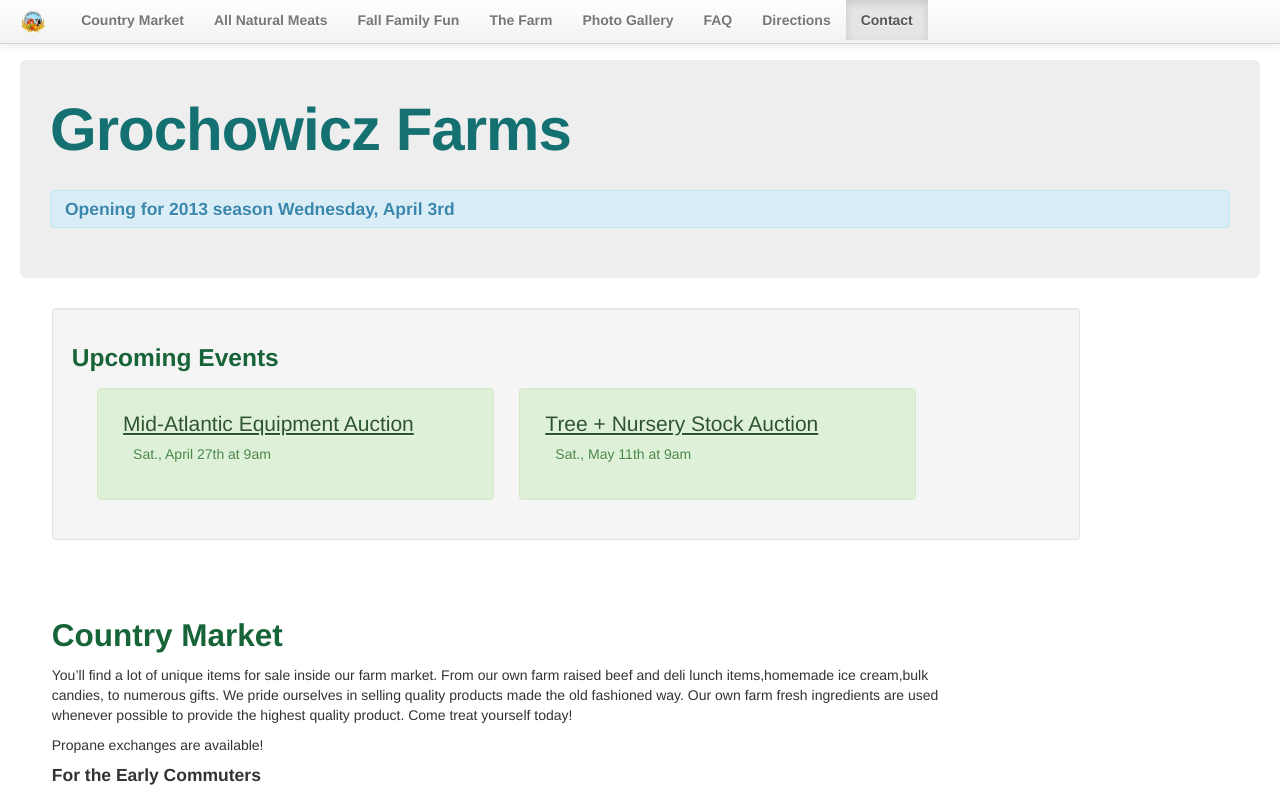
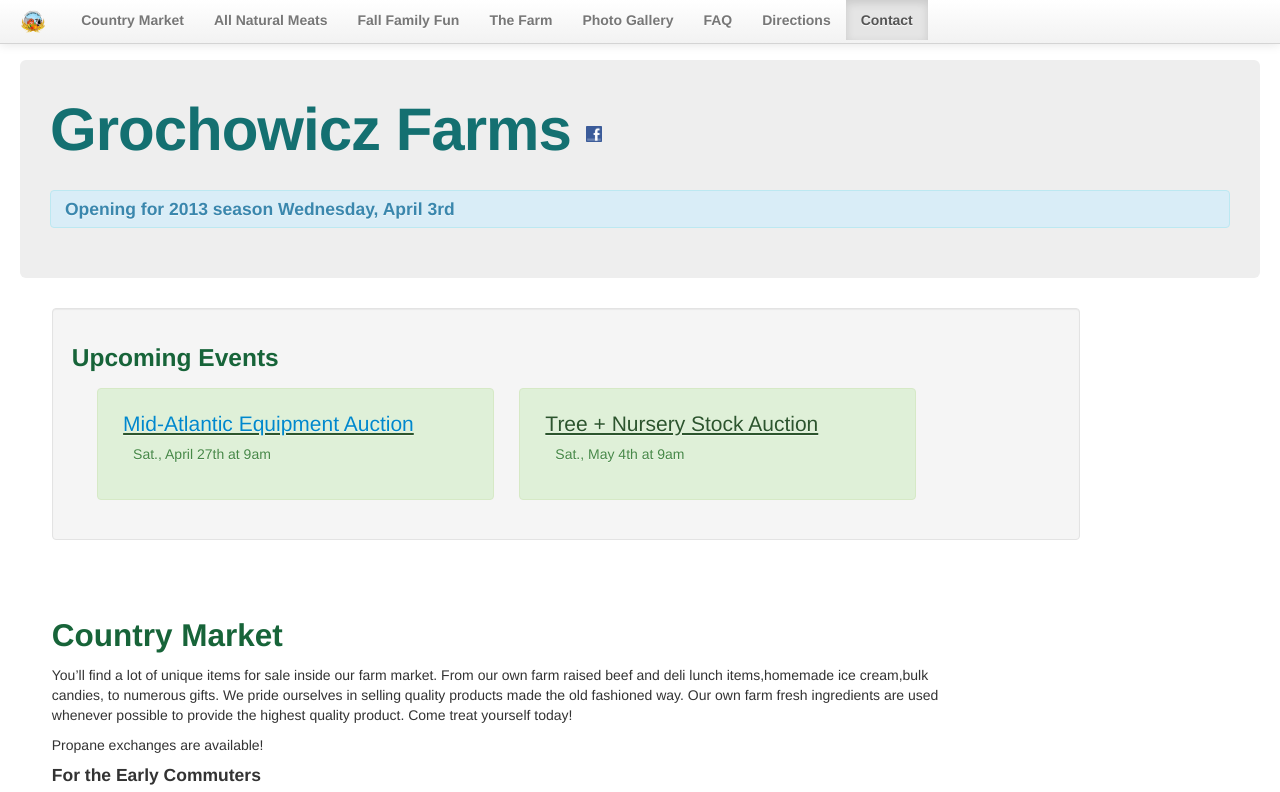
Before and after one commit to tgrochowicz/Grochowicz-Farms-Website-Redesign, a website: page app/index.html in a window 1280 px wide. Shown: the top 792 px of the page. Drawn offline with nearby package versions, Linux system fonts and the light colour scheme; files that its build step writes are made by us from their sources.

Commit message:
Added FB
Added FB link
Added link to auction page

```diff
--- a/app/index.html
+++ b/app/index.html
@@ -72,18 +72,25 @@
                 <header id="header" class="hero-unit masthead">
                     <h1>
                         Grochowicz Farms
+                        <a href="https://www.facebook.com/GrochowiczFarms">
+                            <img src="images/f_logo.png" style="width:16px;height:16px;" />
+                        </a>
                     </h1><br />
                     <div class="alert alert-info"><h4>Opening for 2013 season Wednesday, April 3rd</h4></div>
                 </header>
                 <div class="content span10 well">
                     <h3 class="section-header">Upcoming Events</h3>
                     <div class="top-info span5 alert alert-success">
-                        <p class="top-info-title">Mid-Atlantic Equipment Auction</p>
+                        <p class="top-info-title">
+                            <a href="http://zettauction.com/auctions/?az_feed_pos=http%3A//www.auctionzip.com/cgi-bin/auctionview.cgi%3Flid%3D1710811%26feed%3D129%26group%3D0%26state%3D%26kwd%3D%26zip%3D%26category%3D0%26nojava%3D0">
+                                Mid-Atlantic Equipment Auction
+                            </a>
+                        </p>
                         <p class="top-info-date">Sat., April 27th at 9am</p>
                     </div>
                     <div class="top-info span5 alert alert-success">
                         <p class="top-info-title">Tree + Nursery Stock Auction</p>
-                        <p class="top-info-date">Sat., May 11th at 9am</p>
+                        <p class="top-info-date">Sat., May 4th at 9am</p>
                     </div>
                 </div>
                 <div class="content span9">
```
Also changed, not shown: app/images/f_logo.png (added).
